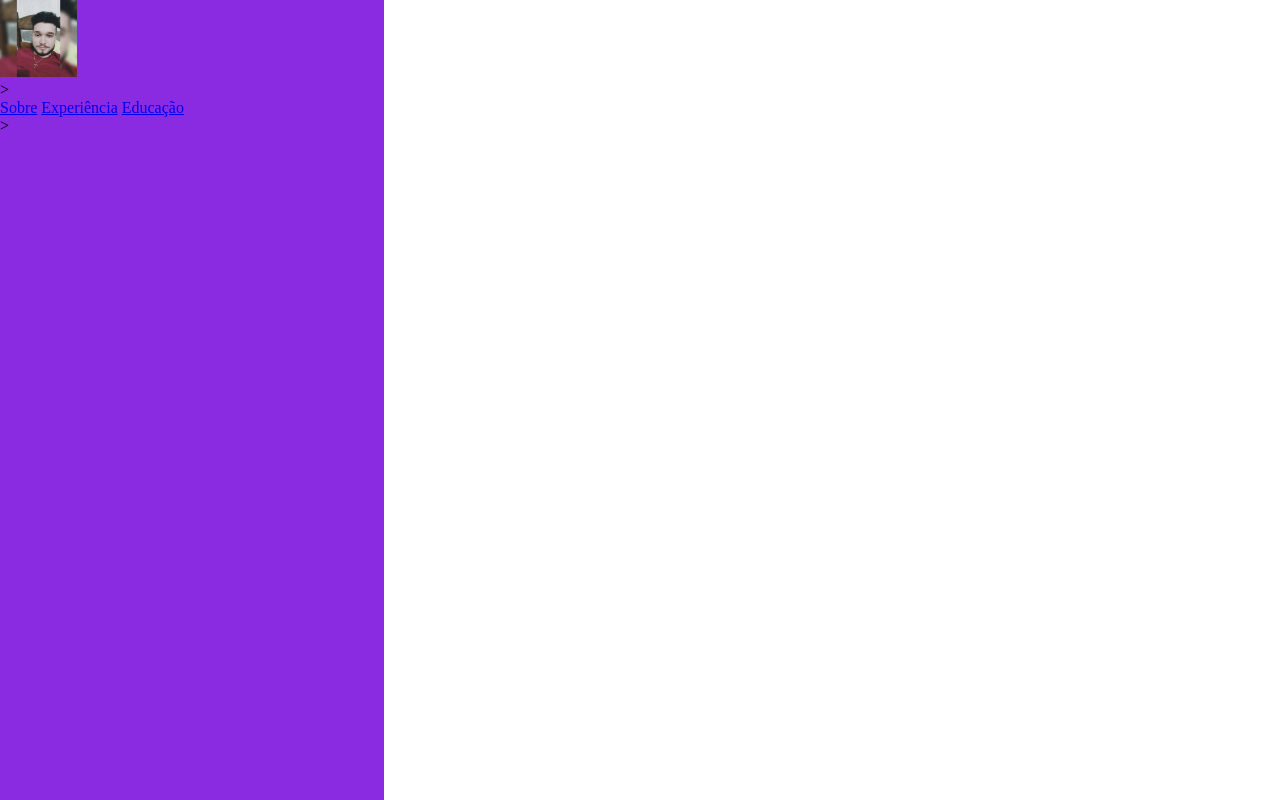
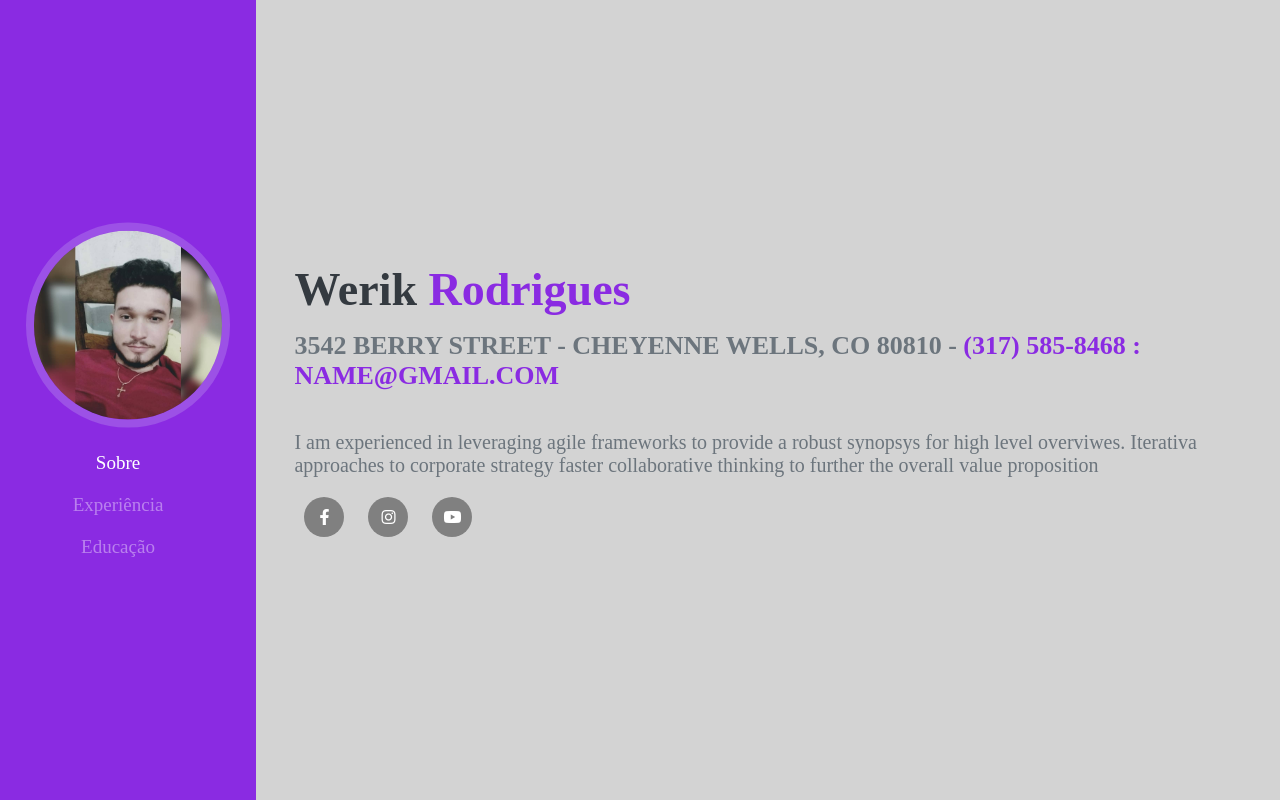
Before and after one commit to wrksystem/Landing-Page-HTML-CSS-1, a plain HTML site: page index.html in a window 1280 px wide. Drawn offline with Linux system fonts and the light colour scheme.

Commit message:
Update  .2
Conclusão da estilização do CSS e termino da estruturação total do HTML: Aula da Danki Code

```diff
--- a/css/styles.css
+++ b/css/styles.css
@@ -4,22 +4,113 @@
     box-sizing: border-box;
 }
 
+
+
 html, body {
     height: 100%;
+    background-color: #d3d3d3 ;
+}
+
+.parent {
+    display: flex;
 }
 
 .sidebar {
-    width: 30%;
+    width: 20%;
     height: 100%;
     position: fixed;
-    background-color: blueviolet;
+    background-color:blueviolet;
 }
 
 .sidebar-pos {
     position: absolute;
+    top: 50%;
+    transform: translateY(-50%);
+}
+
+.img-sidebar {
+    text-align: center;
 }
 
 .img-sidebar img {
-    width: 20%;
-    max-width: 100%;
+    width: 80%;
+    border: 8px solid #9c51e6;
+    border-radius: 50%;
 }
+
+.menu {
+    margin: 20px 0;
+    text-align: center;
+    position: relative;
+    margin-left: -20px;
+}
+
+.menu a {
+    color: white;
+    opacity: 0.4;
+    font-size: 19px;
+    display: block;
+    margin-bottom: 20px;
+    text-decoration: none;
+}
+
+.menu a.selected {
+    opacity: 1;
+}
+
+.content {
+    position: absolute;
+    left: 20%;
+    width: 80%;
+    height: 100%;
+    overflow-y: auto;
+    padding: 0 3%;
+}
+
+section.descricao {
+    position: relative;
+    top: 50%;
+    transform: translateY(-50%);
+}
+
+section.descricao h2 {
+    color: #343a40;
+    font-size: 46px;
+}
+
+section.descricao h2 > span,
+section.descricao h3 > span{
+    color: blueviolet;
+}
+
+section.descricao h3 {
+    margin: 15px 0;
+    color: #6c757d;
+    font-size: 26px;
+}
+
+section.descricao p {
+    color: #6c757d;
+    font-size: 20px;
+    margin-top: 40px;
+}
+
+.icons-social {
+    margin-top: 20px;
+}
+
+.icons-social a{
+    text-decoration: none;
+    color: white;
+    background-color: gray;
+    width: 40px;
+    height: 40px;
+    border-radius: 20px;
+    display: inline-block;
+    margin: 0 10px;
+    text-align: center;
+}
+
+.icons-social i {
+    line-height: 40px;
+}
--- a/index.html
+++ b/index.html
@@ -9,19 +9,42 @@
     <title>Document</title>
 </head>
 <body>
+
+    <div class="parent">
+
     <div class="sidebar">
 
         <div class="sidebar-pos">
             <div class="img-sidebar">
                 <img src="werik.jpg"/>
-            </div><!--img-->>
+            </div><!--img-->
 
             <div class="menu">
-                <a href="#">Sobre</a>
+                <a class="selected" href="#">Sobre</a>
                 <a href="#">Experiência</a>
                 <a href="#">Educação</a>
-            </div><!--menu-->>
+            </div><!--menu-->
         </div><!--sidebar-pos-->
-    </div><!--sidebar-->>
+    </div><!--sidebar-->
+
+    <div class="content">
+
+        <section class="descricao">
+            <h2>Werik <span>Rodrigues</span></h2>
+            <h3>3542 BERRY STREET - CHEYENNE WELLS, CO 80810 - <span>(317) 585-8468 : NAME@GMAIL.COM</span> </h3>
+            <p>I am experienced in leveraging agile frameworks to provide a robust synopsys for high level overviwes. Iterativa approaches to corporate strategy faster collaborative thinking to further the overall value proposition</p>
+
+            <div class="icons-social">
+                <a href=""> <i class="fab fa-facebook-f" ></i></a>
+                <a href=""> <i class="fab fa-instagram" ></i></a>
+                <a href=""> <i class="fab fa-youtube" ></i></a>
+            </div>
+
+        </section>
+
+
+    </div><!--content-->
+
+    </div><!--parent-->
 </body>
 </html>
```
Also changed, not shown: 1 other file.
